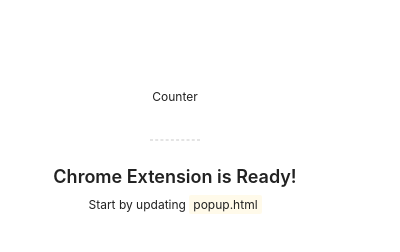
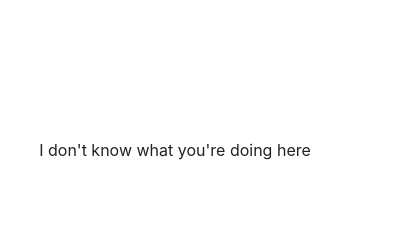
Before and after one commit to DonNinja/YouTube-Chapter-Pauser, a browser extension: page public/popup.html in a window 400 px wide. Drawn offline with Linux system fonts and the light colour scheme; files that its build step writes are made by us from their sources; files whose address does not match are found by name.

Commit message:
Update popup.html

```diff
--- a/public/popup.html
+++ b/public/popup.html
@@ -7,16 +7,10 @@
   </head>
   <body>
     <div class="app">
-      <p class="counter-label">Counter</p>
-      <div id="counter" class="counter"></div>
-
-      <hr class="divider" />
-
-      <p class="title">Chrome Extension is Ready!</p>
-      <p class="subtitle">Start by updating <code>popup.html</code></p>
+      <p>I don't know what you're doing here</p>
     </div>
 
-    <script src="popup.js"></script>
+    <!-- <script src="popup.js"></script> -->
 
     <!--
       This HTML file opens when you click on icon from the toolbar.
```
